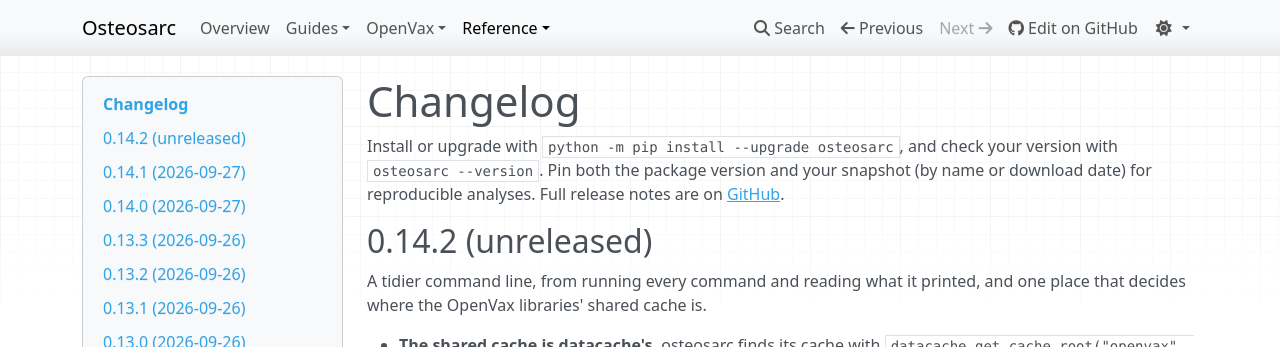
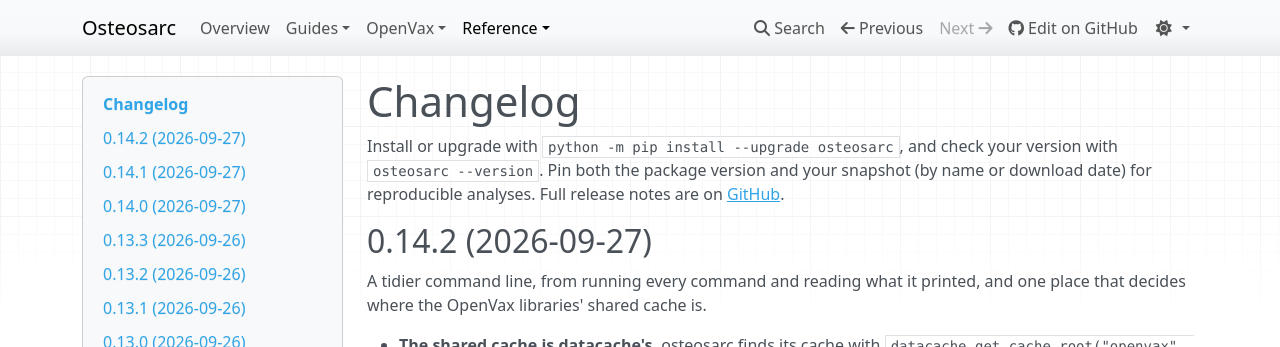
Before and after one commit to iskandr/osteosarc, an MkDocs documentation site: the page built from docs/changelog.md, in a window 1280 px wide and 900 px high. Shown: the top 347 px of the window. Built offline with MkDocs 1.6.1, drawn with Linux system fonts in a browser that asks for light colours; nearby versions of some CDN libraries.

Commit message:
Date the 0.14.2 changelog heading
Claude-Session: https://claude.ai/code/session_01CcNHdiWgNhPGLmd4kDvG9G

```diff
--- a/docs/changelog.md
+++ b/docs/changelog.md
@@ -5,7 +5,7 @@ your version with `osteosarc --version`. Pin both the package version and your
 snapshot (by name or download date) for reproducible analyses. Full release notes are on
 [GitHub](https://github.com/iskandr/osteosarc/releases).
 
-## 0.14.2 (unreleased)
+## 0.14.2 (2026-09-27)
 
 A tidier command line, from running every command and reading what it printed, and one
 place that decides where the OpenVax libraries' shared cache is.
```
